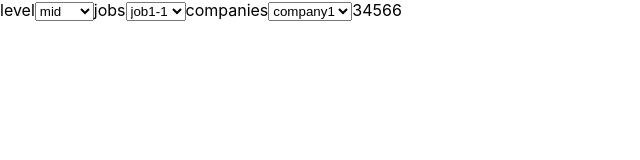
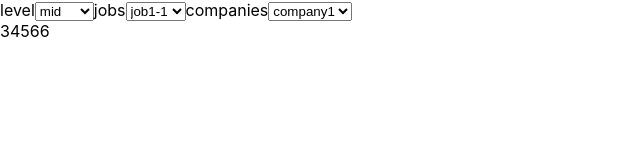
Before and after one commit to ajay-banstola/population, a React (Create React App) app: page / in a window 1280 px wide. Shown: the top 160 px of the page, without its empty margins (0-640 px from the left). Built offline with nearby package versions, Linux system fonts and the light colour scheme.

Commit message:
add garna baki xa

```diff
--- a/src/App.js
+++ b/src/App.js
@@ -191,7 +191,12 @@ class App extends React.Component {
             return <option>{company.name}</option>;
           })}
         </select>
-        {value[0].salary}
+        {this.state.selectedLevel === "All" ||
+        this.state.selectedJob === "All" ? (
+          <div> add garna baki xa</div>
+        ) : (
+          <div>{value[0].salary}</div>
+        )}
       </div>
     );
   };
```
